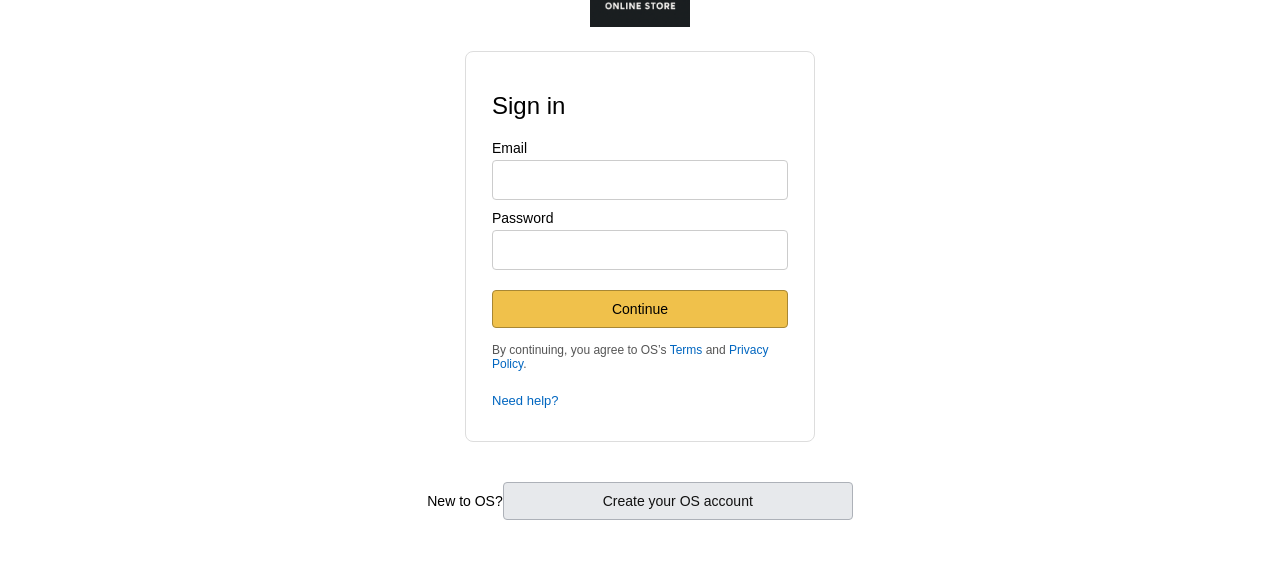
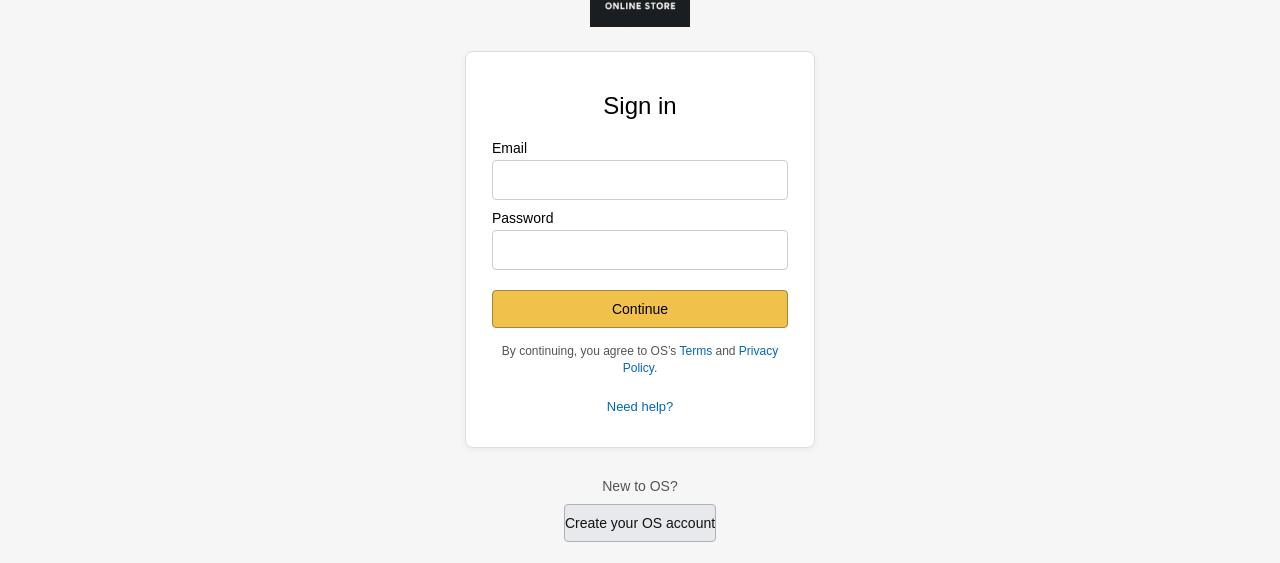
Before and after one commit to ShivanshTIwaRISS/CAPSTONE_SEM_2, a React (Create React App) app: page /login in a window 1280 px wide. Shown: the part 237-800 px from the top of the page. Built offline with nearby package versions, Linux system fonts and the light colour scheme; no server answers.

Commit message:
small ui change

```diff
--- a/src/pages/Login/Login.module.css
+++ b/src/pages/Login/Login.module.css
@@ -4,6 +4,8 @@
   align-items: center;
   padding-top: 40px;
   font-family: Arial, sans-serif;
+  background-color: #f6f6f6;
+  min-height: 100vh;
 }
 
 .logo img {
@@ -17,6 +19,7 @@
   border: 1px solid #ddd;
   border-radius: 8px;
   background-color: #fff;
+  box-shadow: 0px 2px 6px rgba(0, 0, 0, 0.05);
 }
 
 .form {
@@ -27,6 +30,8 @@
 h2 {
   font-weight: 400;
   margin-bottom: 20px;
+  font-size: 24px;
+  text-align: center;
 }
 
 label {
@@ -40,6 +45,12 @@ input {
   border: 1px solid #a6a6a6;
   border-radius: 4px;
   font-size: 14px;
+  outline: none;
+}
+
+input:focus {
+  border-color: #f0c14b;
+  box-shadow: 0px 0px 4px rgba(240, 193, 75, 0.5);
 }
 
 .loginButton {
@@ -50,6 +61,7 @@ input {
   cursor: pointer;
   font-size: 14px;
   margin-top: 10px;
+  transition: background-color 0.2s ease-in-out;
 }
 
 .loginButton:hover {
@@ -67,6 +79,8 @@ input {
   font-size: 12px;
   margin-top: 15px;
   color: #555;
+  text-align: center;
+  line-height: 1.4;
 }
 
 .conditions a {
@@ -81,6 +95,7 @@ input {
 .help {
   margin-top: 10px;
   font-size: 13px;
+  text-align: center;
 }
 
 .help a {
@@ -92,17 +107,22 @@ input {
   text-decoration: underline;
 }
 
+/* ✅ Improved Create Account Section */
 .newToAmazon {
   margin-top: 30px;
-  text-align: center;
+  display: flex;
+  flex-direction: column;
+  align-items: center;
   font-size: 14px;
+  color: #555;
+  gap: 10px;
 }
 
 .createAccountButton {
   display: inline-block;
-  margin-top: 10px;
-  padding: 10px;
-  width: 350px;
+  padding: 10px 0;
+  width: 100%;
+  max-width: 350px;
   text-align: center;
   background-color: #e7e9ec;
   border: 1px solid #adb1b8;
@@ -110,12 +130,16 @@ input {
   text-decoration: none;
   color: #111;
   font-weight: 500;
+  font-size: 14px;
+  transition: background-color 0.2s ease-in-out, transform 0.1s ease-in-out;
 }
 
 .createAccountButton:hover {
   background-color: #d6d8db;
+  transform: translateY(-1px);
 }
 
+/* Responsive */
 @media (max-width: 480px) {
   .container,
   .createAccountButton {
```
